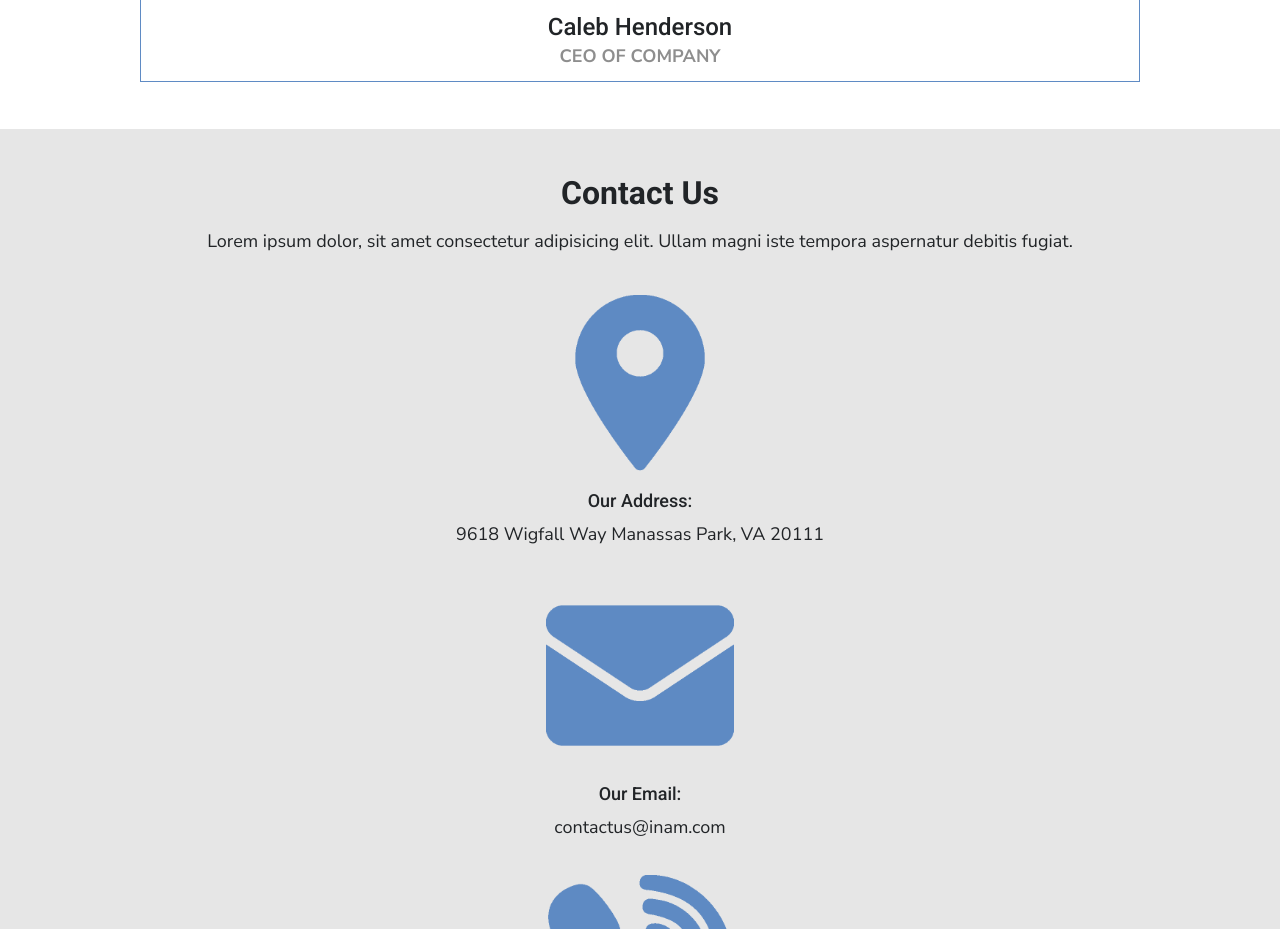
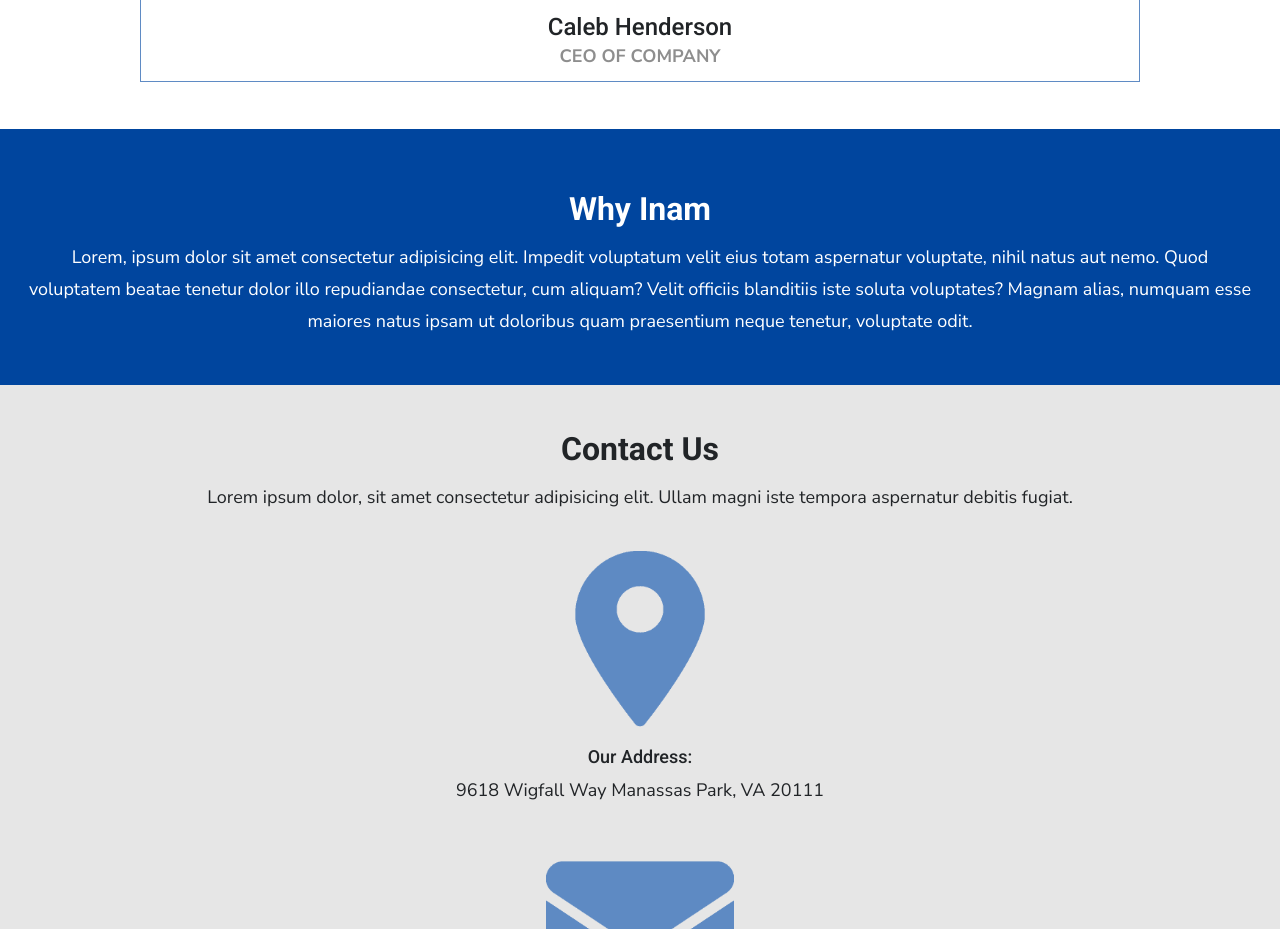
Before and after one commit to inamTech/inamWebsite, a React (Create React App) app: page / in a window 1280 px wide. Shown: the part 5900-6829 px from the top of the page. Built offline with nearby package versions, Linux system fonts and the light colour scheme.

Commit message:
Why Inam section is done.

```diff
--- a/src/App.js
+++ b/src/App.js
@@ -8,6 +8,7 @@ import Navbar from "./components/Navbar/Navbar";
 import QualityCards from "./components/QualityCards/QualityCards";
 import Services from "./components/Services/Services";
 import Team from "./components/Team/Team";
+import WhyInam from "./components/WhyInam/WhyInam";
 function App() {
   return (
     <div className="App">
@@ -20,6 +21,7 @@ function App() {
       <Certifications />
       <AboutUs />
       <Team />
+      <WhyInam />
       <ContactUs />
       <Footer />
     </div>
--- /dev/null
+++ b/src/components/WhyInam/WhyInam.js
@@ -0,0 +1,20 @@
+// This is the component for the why inam section.
+
+import React from "react";
+import styles from "./WhyInam.module.css";
+
+export default function WhyInam() {
+  return (
+    <div className={styles.whyInamSection}>
+      <h1 className={styles.whyInamHeader}>Why Inam</h1>
+      <p className={styles.whyInamParagraph}>
+        Lorem, ipsum dolor sit amet consectetur adipisicing elit. Impedit
+        voluptatum velit eius totam aspernatur voluptate, nihil natus aut nemo.
+        Quod voluptatem beatae tenetur dolor illo repudiandae consectetur, cum
+        aliquam? Velit officiis blanditiis iste soluta voluptates? Magnam alias,
+        numquam esse maiores natus ipsam ut doloribus quam praesentium neque
+        tenetur, voluptate odit.
+      </p>
+    </div>
+  );
+}
--- /dev/null
+++ b/src/components/WhyInam/WhyInam.module.css
@@ -0,0 +1,25 @@
+.whyInamSection {
+  background-color: var(--main-bg-color);
+  padding: 1rem 1.5rem 3rem 1.5rem;
+  display: flex;
+  flex-direction: column;
+  row-gap: 1rem;
+  align-items: center;
+}
+
+.whyInamHeader {
+  color: white;
+  font-family: var(--font-family-heading);
+  font-size: var(--font-size-title);
+  font-weight: var(--font-weight-bold);
+  text-align: center;
+  margin-top: 3rem;
+}
+
+.whyInamParagraph {
+  color: white;
+  font-family: var(--font-family-paragraph);
+  font-size: var(--font-size-regular);
+  text-align: center;
+  line-height: var(--font-line-height);
+}
```
